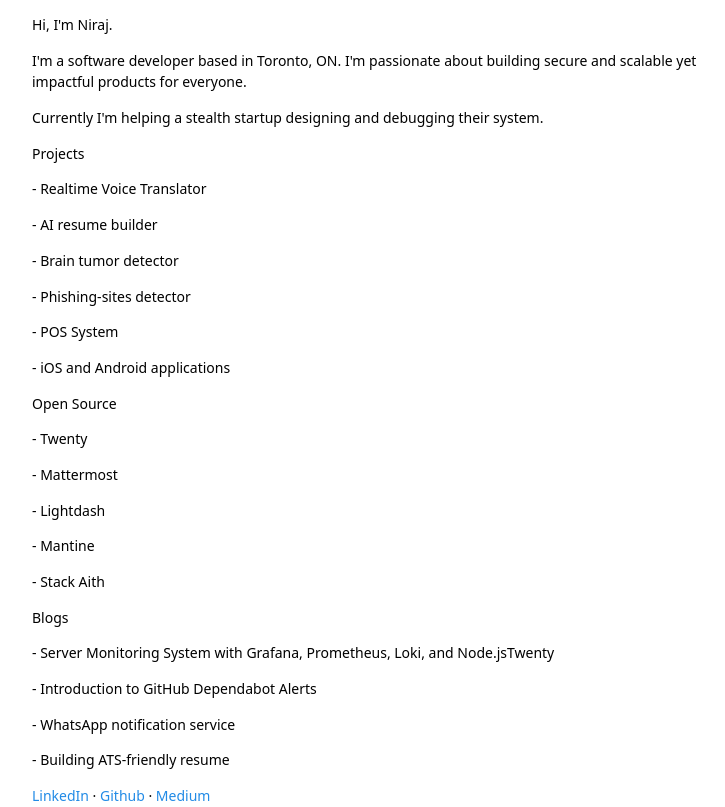
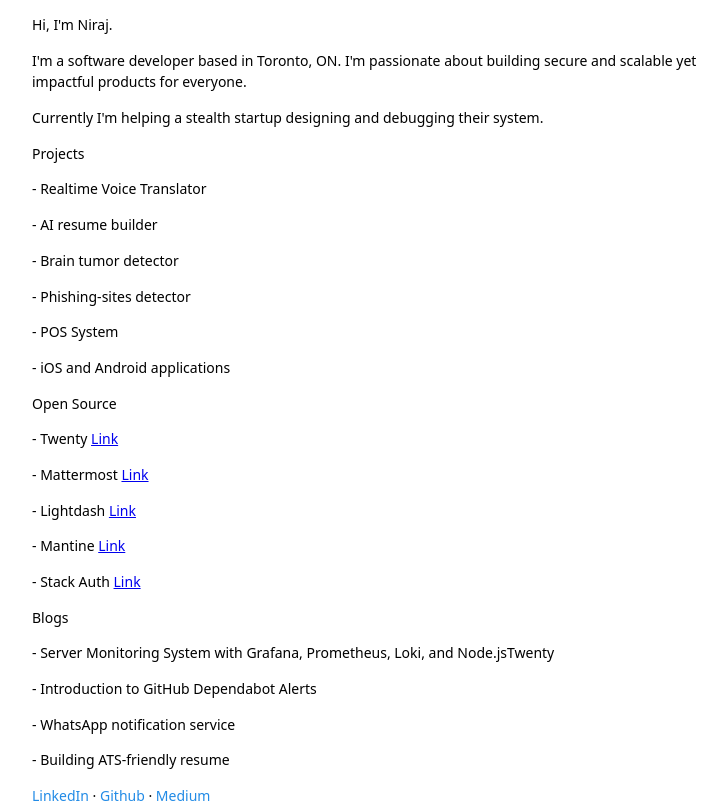
Before and after one commit to fsd-niraj/portfolio, a React (Vite) app: page / in a window 1280 px wide. Shown: the whole page, without its empty margins (264-989 px from the left). Built offline with nearby package versions, Linux system fonts and the light colour scheme.

Commit message:
Links added, typo fixed, and changed title image

```diff
--- a/index.html
+++ b/index.html
@@ -3,7 +3,7 @@
 
 <head>
   <meta charset="UTF-8" />
-  <link rel="icon" type="image/svg+xml" href="/face.png" />
+  <link rel="icon" type="image/svg+xml" href="/n_logo.jpg" />
   <meta name="viewport" content="minimum-scale=1, initial-scale=1, width=device-width, user-scalable=no" />
   <title>Portfolio (@fsd-niraj)</title>
 </head>
--- a/src/pages/Home.tsx
+++ b/src/pages/Home.tsx
@@ -18,11 +18,11 @@ export default function Home() {
   ];
 
   const openSource = [
-    { name: "Twenty", link: "" },
-    { name: "Mattermost", link: "" },
-    { name: "Lightdash", link: "" },
-    { name: "Mantine", link: "" },
-    { name: "Stack Aith", link: "" },
+    { name: "Twenty", link: "https://github.com/fsd-niraj/twenty" },
+    { name: "Mattermost", link: "https://github.com/fsd-niraj/mattermost" },
+    { name: "Lightdash", link: "https://github.com/fsd-niraj/lightdash" },
+    { name: "Mantine", link: "https://github.com/fsd-niraj/mantine" },
+    { name: "Stack Auth", link: "https://github.com/fsd-niraj/stack-auth" },
   ]
 
   const blogs = [
```
Also changed, not shown: public/n_logo.jpg (added).
